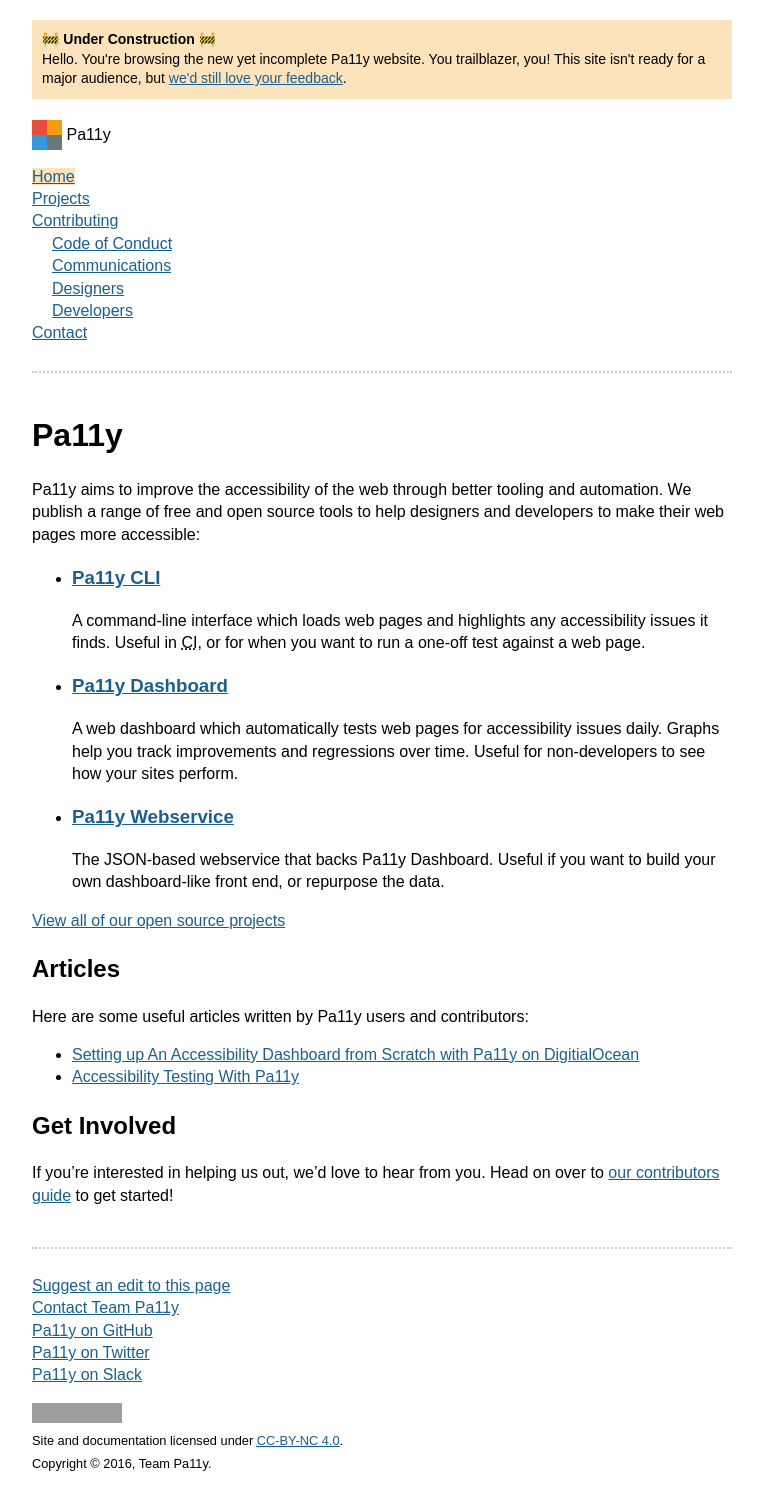
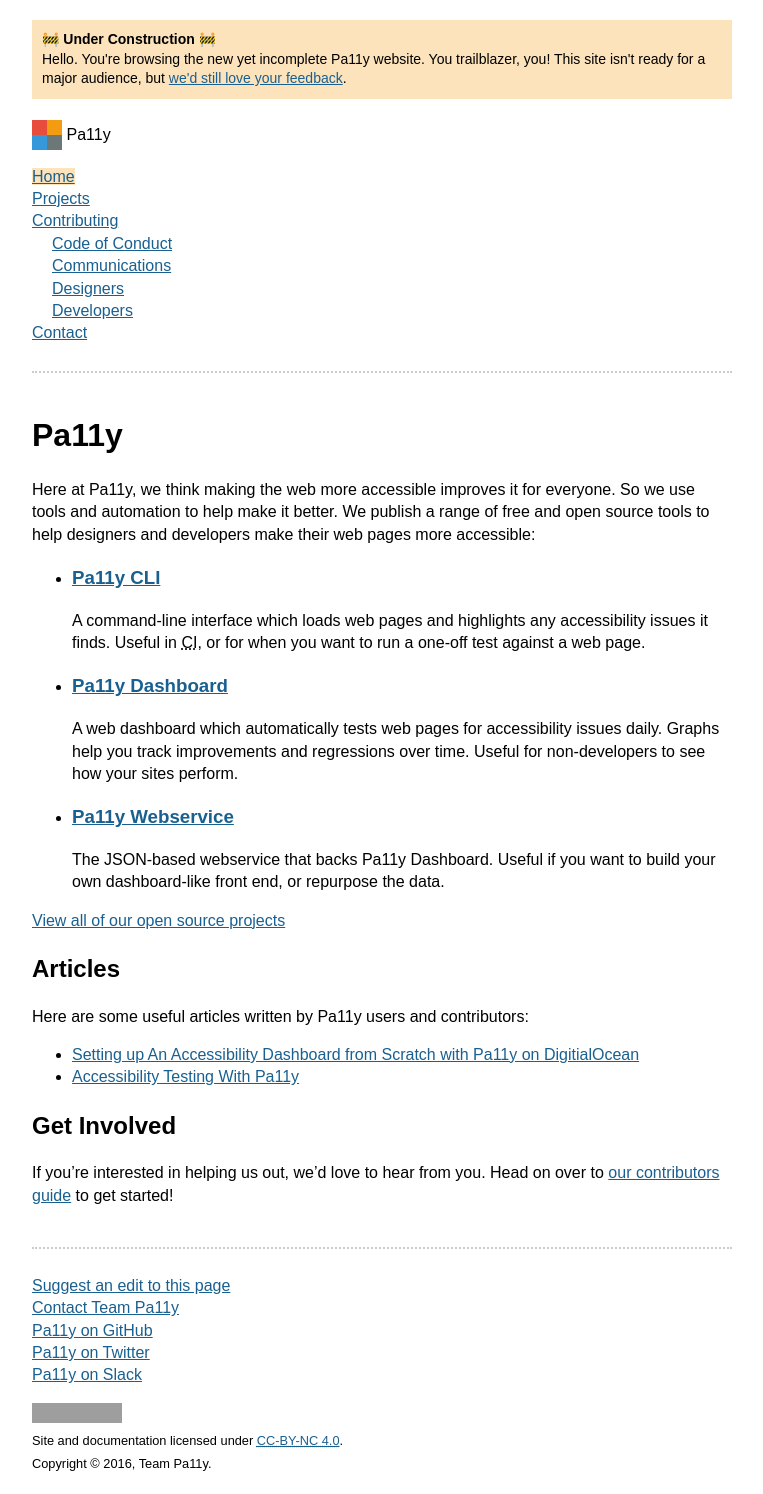
Before and after one commit to pa11y/pa11y.github.io, a Jekyll site: the page built from pages/home.md, in a window 1280 px wide. Shown: the whole page, without its empty margins (258-1021 px from the left). Built offline with Jekyll 4.4.1, drawn with Linux system fonts in a browser that asks for light colours; emoji names are drawn with the system emoji font; grey boxes are pictures that could not be loaded.

Commit message:
Change the intro para to be friendlier to non devs

```diff
--- a/pages/home.md
+++ b/pages/home.md
@@ -7,7 +7,7 @@ permalink: /
 
 # Pa11y
 
-Pa11y aims to improve the accessibility of the web through better tooling and automation. We publish a range of free and open source tools to help designers and developers to make their web pages more accessible:
+Here at Pa11y, we think making the web more accessible improves it for everyone. So we use tools and automation to help make it better. We publish a range of free and open source tools to help designers and developers make their web pages more accessible:
 
   - ### [Pa11y CLI]
     A command-line interface which loads web pages and highlights any accessibility issues it finds. Useful in <abbr title="Continuous Integration">CI</abbr>, or for when you want to run a one-off test against a web page.
```
